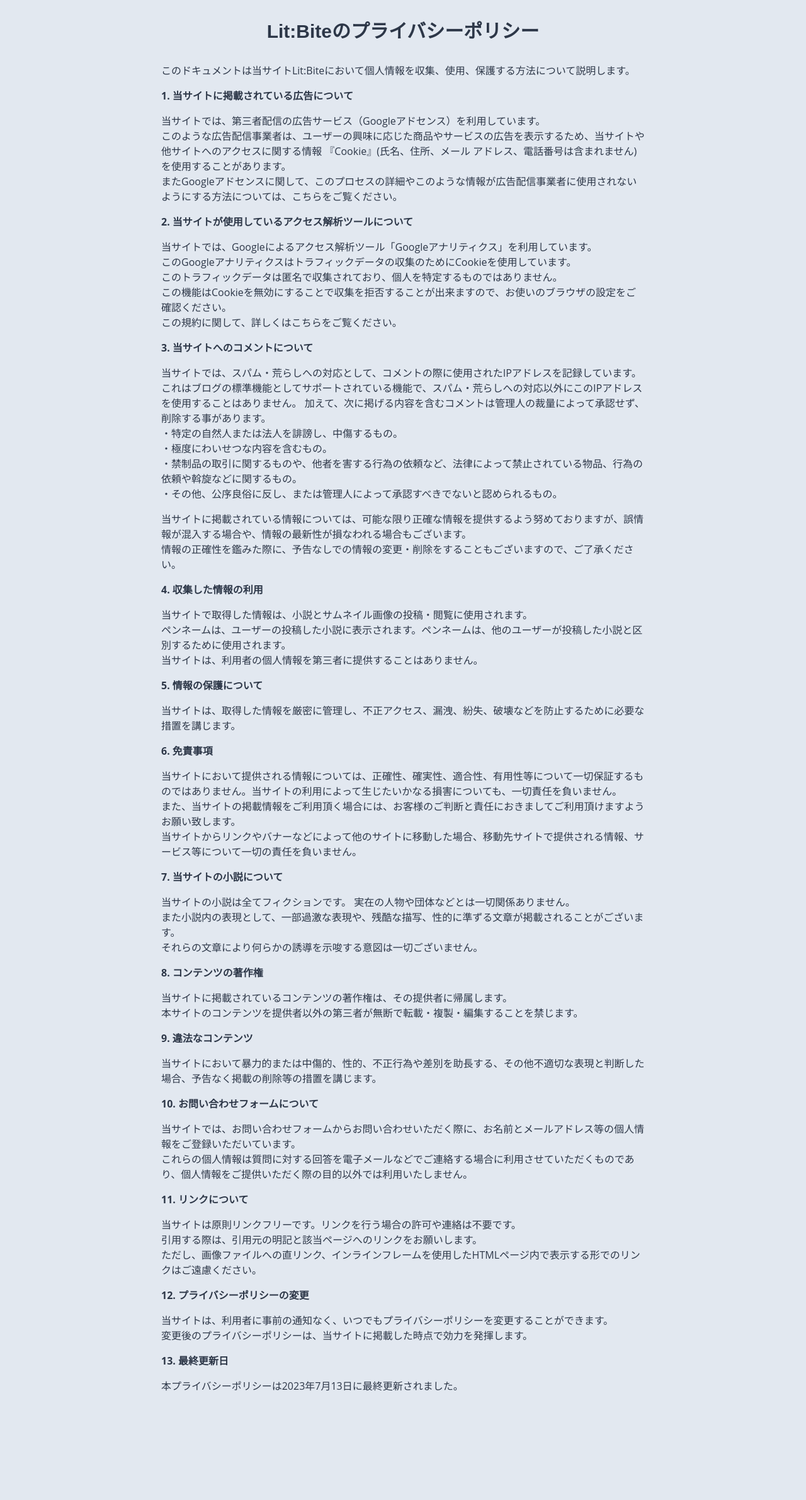
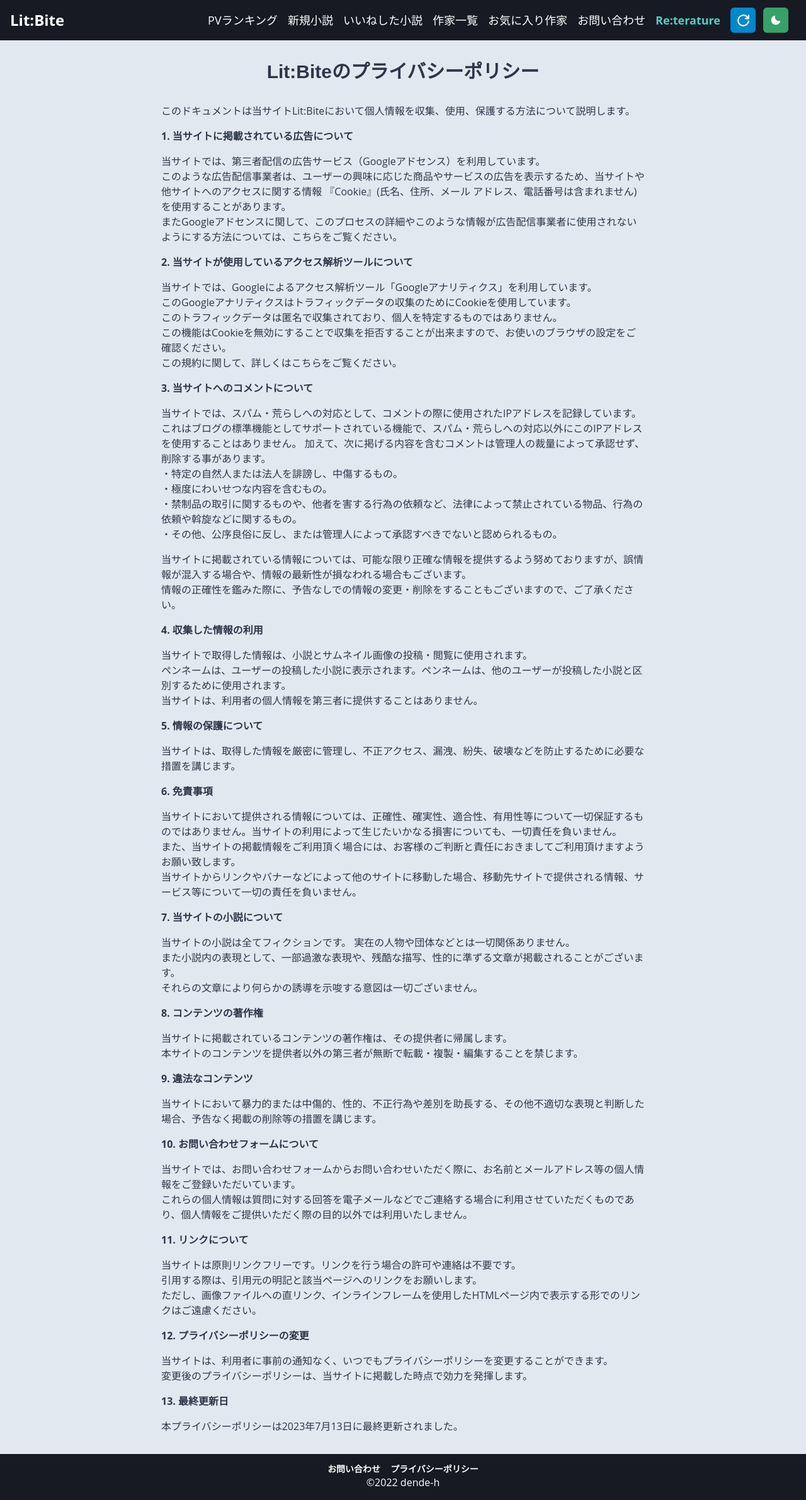
Before and after one commit to dende-h/next_novel_site, a Next.js app: page /policy in a window 1280 px wide. Shown: the whole page at 63% size. Before the commit the page ends 2244 px from the top, so only its background shows below. Built offline with nearby package versions, Linux system fonts and the light colour scheme; no server answers; what react-google-recaptcha-v3 would draw is missing.

Commit message:
404エラー遷移修正

```diff
--- a/src/components/WriterCard.tsx
+++ b/src/components/WriterCard.tsx
@@ -25,7 +25,7 @@ const WriterCard = ({ writer }) => {
 			_hover={{ boxShadow: "2xl", transform: "translateY(-4px)", cursor: "pointer" }}
 			mb={"2"}
 			onClick={() => {
-				router.push(`/novels_by_user/${user_name}`);
+				router.push(`/novels_by_user/${encodeURIComponent(user_name)}`);
 			}}
 			position={"relative"}
 		>
--- a/src/pages/novels_by_user/[user_name].tsx
+++ b/src/pages/novels_by_user/[user_name].tsx
@@ -47,13 +47,13 @@ export type Draft = {
 
 const NovelsByUser = ({ drafts, comments }) => {
 	const router = useRouter();
-	const userName = router.query.user_name;
+	const userName = router.query.user_name as string;
 	const { isOpen, onOpen, onClose } = useDisclosure();
 	const btnRef = React.useRef();
 	const backgroundColor = useColorModeValue("gray.200", "gray.600");
 	const novels: Novels[] = drafts
 		.filter((item) => {
-			return item.user_name === userName;
+			return item.user_name === decodeURIComponent(userName);
 		})
 		.map((item: Draft) => {
 			const formatDate = format(new Date(item.last_edit_time), "yyyy/MM/dd-HH:mm");
--- a/src/pages/policy.tsx
+++ b/src/pages/policy.tsx
@@ -1,7 +1,20 @@
-import { Heading, Text, VStack } from "@chakra-ui/react";
+import { Box, Heading, Text, VStack } from "@chakra-ui/react";
+import { Footer } from "../components/Footer";
+import Header from "../components/Header";
+import Seo from "../components/Seo";
 
 export default function PrivacyPolicy() {
 	return (
+		<>
+			<Seo
+				pageTitle="プライバシーポリシー"
+				pageDescription="当サイトにおけるプライバシーポリシーです"
+				pageImg={null}
+				pagePath="https://next-novel-site.vercel.app/policy"
+				pageImgHeight="600"
+				pageImgWidth="1200"
+			/>
+			<Header />
 			<VStack maxW="800px" mx="auto" px={4} py={8} spacing={8}>
 				<Heading as="h1" size="lg">
 					Lit:Biteのプライバシーポリシー
@@ -28,7 +41,8 @@ export default function PrivacyPolicy() {
 						<br />
 						この機能はCookieを無効にすることで収集を拒否することが出来ますので、お使いのブラウザの設定をご確認ください。
 						<br />
-					この規約に関して、詳しくは<a href="https://marketingplatform.google.com/about/analytics/terms/jp/">こちら</a>
+						この規約に関して、詳しくは
+						<a href="https://marketingplatform.google.com/about/analytics/terms/jp/">こちら</a>
 						をご覧ください。
 					</Text>
 					<Text fontWeight="bold">3. 当サイトへのコメントについて</Text>
@@ -112,6 +126,11 @@ export default function PrivacyPolicy() {
 					<Text>本プライバシーポリシーは2023年7月13日に最終更新されました。</Text>
 				</VStack>
 			</VStack>
+			<Box bg="gray.900" color="white" py={4}>
+				{/* フッター */}
+				<Footer />
+			</Box>
+		</>
 	);
 }
 export const getStaticProps = async () => {
```
Lines whose indentation alone changed are shown as unchanged.
